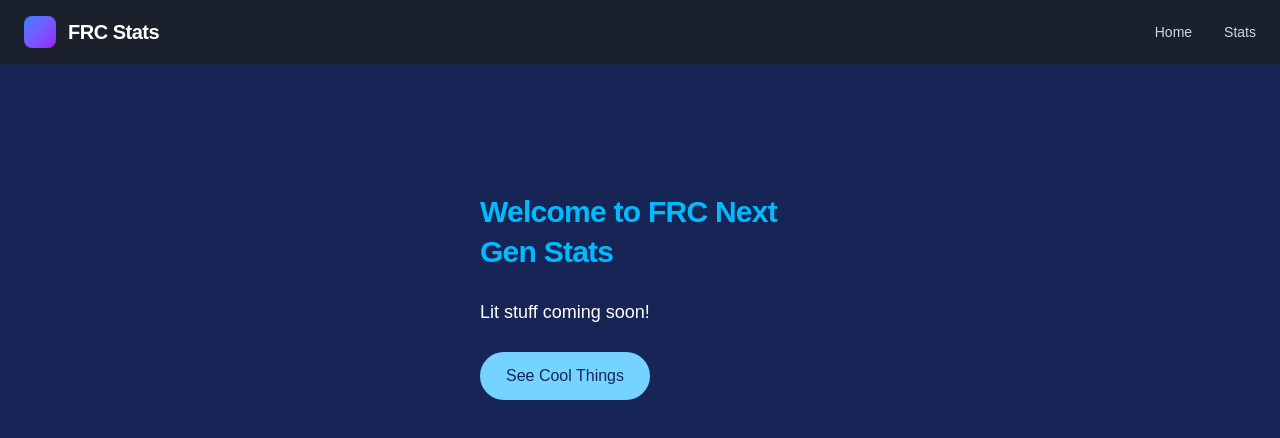
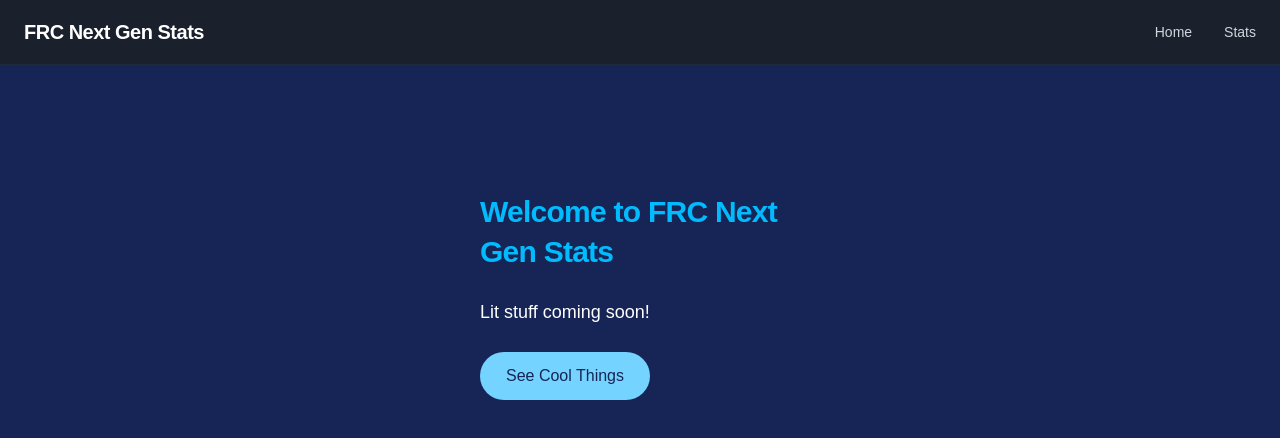
Before and after one commit to StefanIlic1/FRC-Next-Gen-Stats, a Next.js app in the folder frc-next-gen-stats/: page / in a window 1280 px wide. Shown: the top 438 px of the page. Built offline with nearby package versions, Linux system fonts and the light colour scheme.

Commit message:
setup for API usage

```diff
--- a/frc-next-gen-stats/app/layout.tsx
+++ b/frc-next-gen-stats/app/layout.tsx
@@ -30,8 +30,7 @@ export default function RootLayout({
             <div className="flex items-center justify-between h-16">
               {/* Logo/Brand */}
               <div className="flex items-center gap-3">
-                <div className="w-8 h-8 bg-gradient-to-br from-blue-500 to-purple-600 rounded-lg"></div>
-                <span className="text-xl font-semibold text-white tracking-tight">FRC Stats</span>
+                <span className="text-xl font-semibold text-white tracking-tight">FRC Next Gen Stats</span>
               </div>
 
               {/* Navigation Links */}
```
